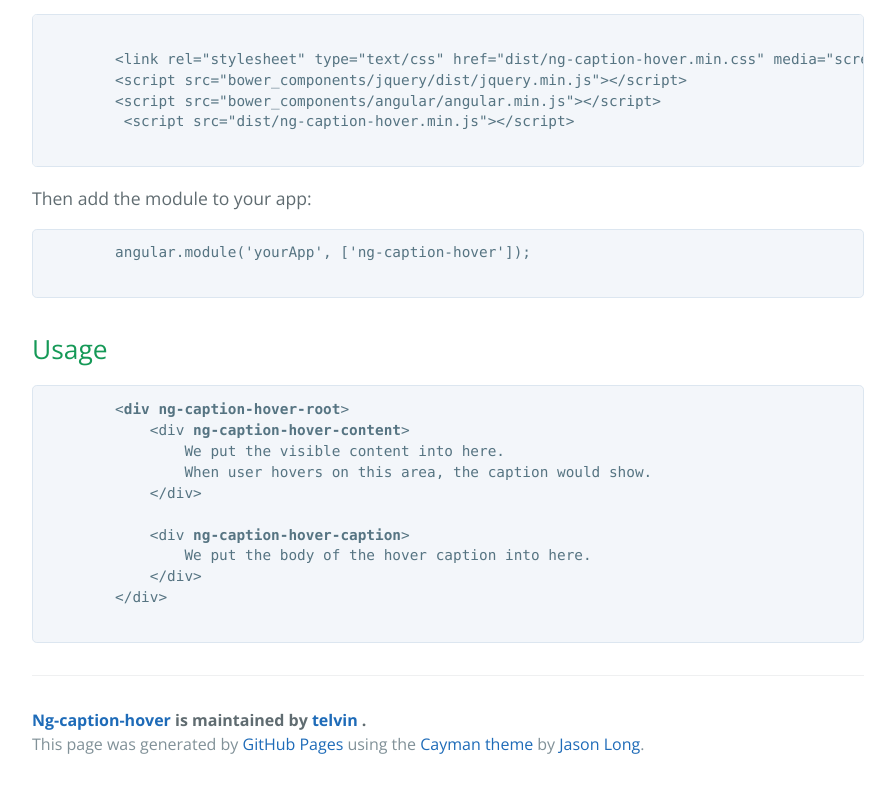
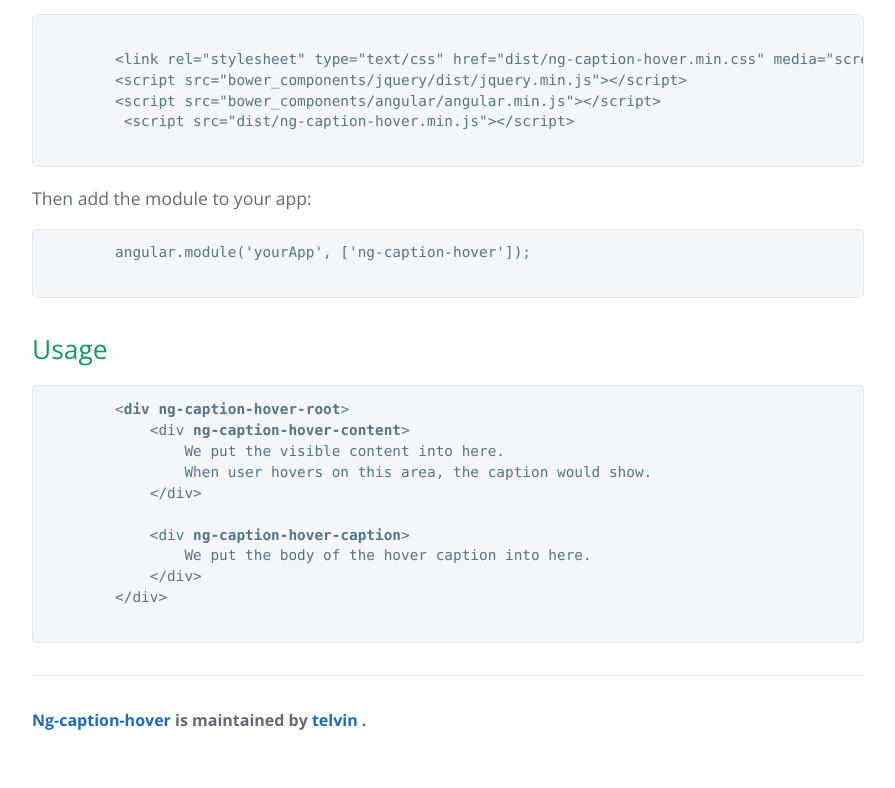
Before and after one commit to telvin/ng-caption-hover, a website: page index.html in a window 1280 px wide. Shown: the part 2006-2794 px from the top of the page, without its empty margins (192-1087 px from the left). After the commit the page ends 2770 px from the top, so only its background shows below. Drawn offline with nearby package versions, Linux system fonts and the light colour scheme.

Commit message:
no message

```diff
--- a/index.html
+++ b/index.html
@@ -113,10 +113,6 @@
         <span class="site-footer-owner"><a href="https://github.com/telvin/ng-caption-hover">Ng-caption-hover</a> is maintained by <a
                 href="https://github.com/telvin">telvin
         </a>.</span>
-
-        <span class="site-footer-credits">This page was generated by <a href="https://pages.github.com">GitHub Pages</a> using the <a
-                href="https://github.com/jasonlong/cayman-theme">Cayman theme
-        </a> by <a href="https://twitter.com/jasonlong">Jason Long</a>.</span>
     </footer>
 
 </section>
```
